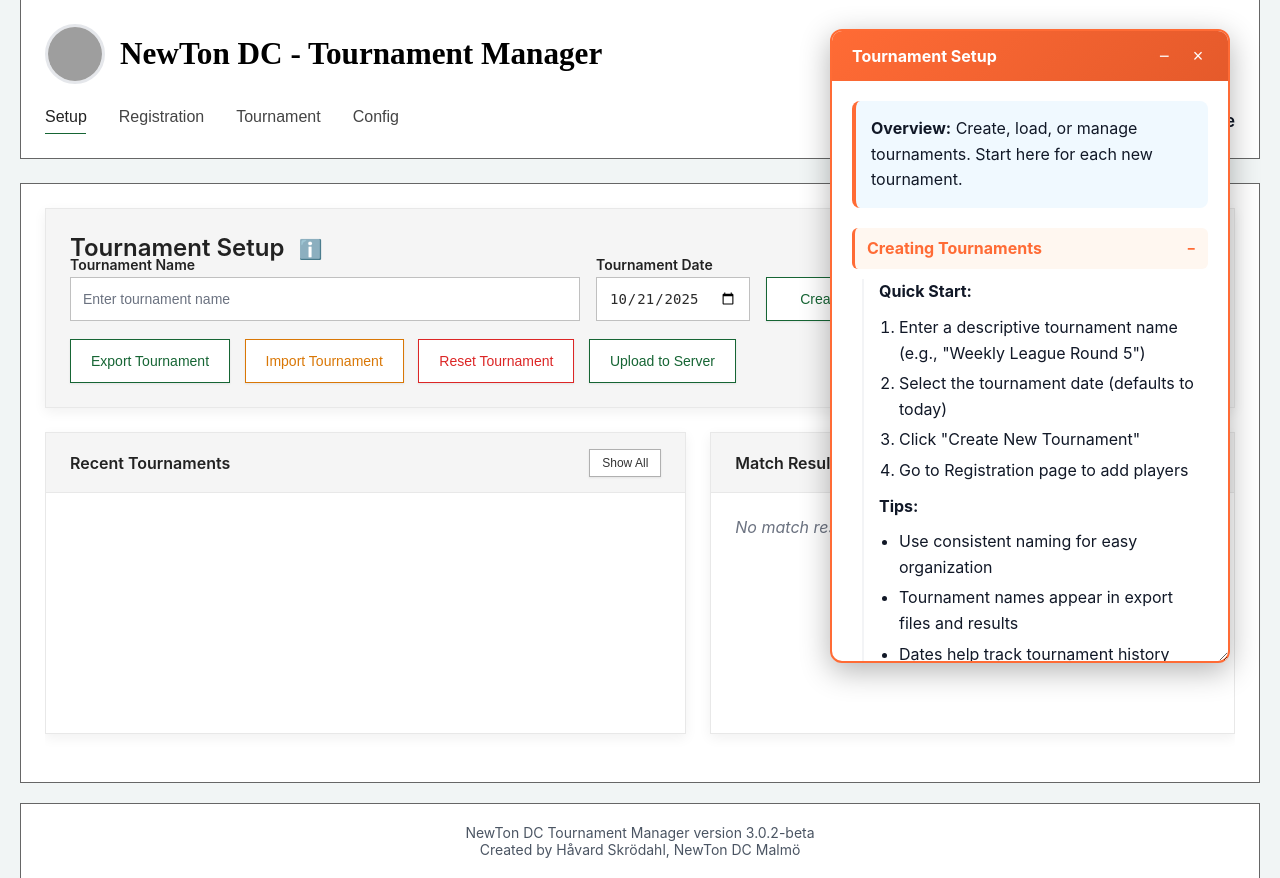
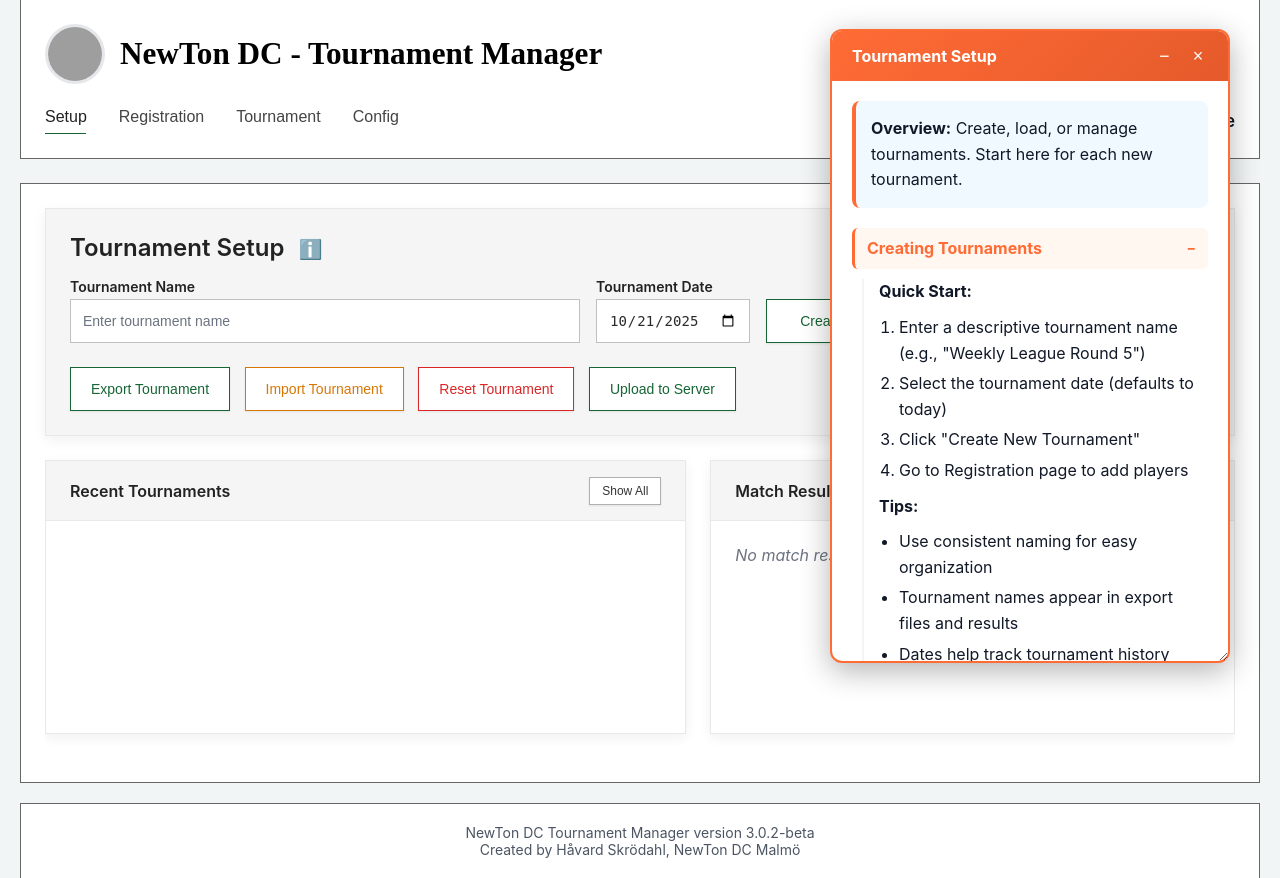
Before and after one commit to skrodahl/NewTon, a PHP site: page /tournament.html in a window 1280 px wide. Shown: the part 21-899 px from the top of the page. Run offline with PHP 8.4, Linux system fonts and the light colour scheme; data that the repository does not hold is empty; grey boxes are pictures that could not be loaded.

Commit message:
Fixed header spacing, changed payment.png height from 200 to 175px

```diff
--- a/css/styles.css
+++ b/css/styles.css
@@ -2225,7 +2225,7 @@ a:hover { color: #1e40af; }
 
 .setup-page-header .form-group {
   margin-bottom: 0;
-  margin-top: -6px;
+  margin-top: 16px;
 }
 
 .setup-page-header .btn {
@@ -2564,7 +2564,7 @@ a:hover { color: #1e40af; }
 }
 
 .header-right-content img {
-  height: 200px;
+  height: 175px;
   width: auto;
   border: 1px solid #e8e8e8;
   box-shadow: 0 2px 8px rgba(0, 0, 0, 0.08);
```
